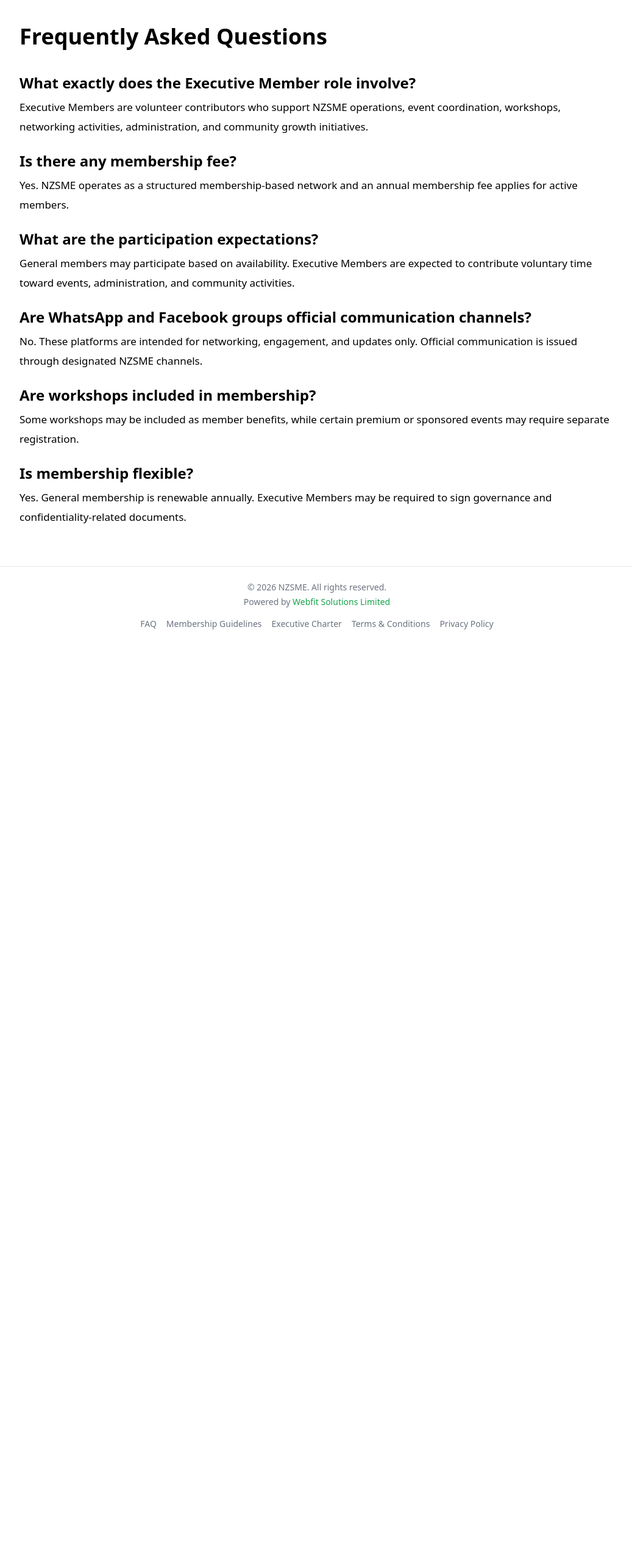
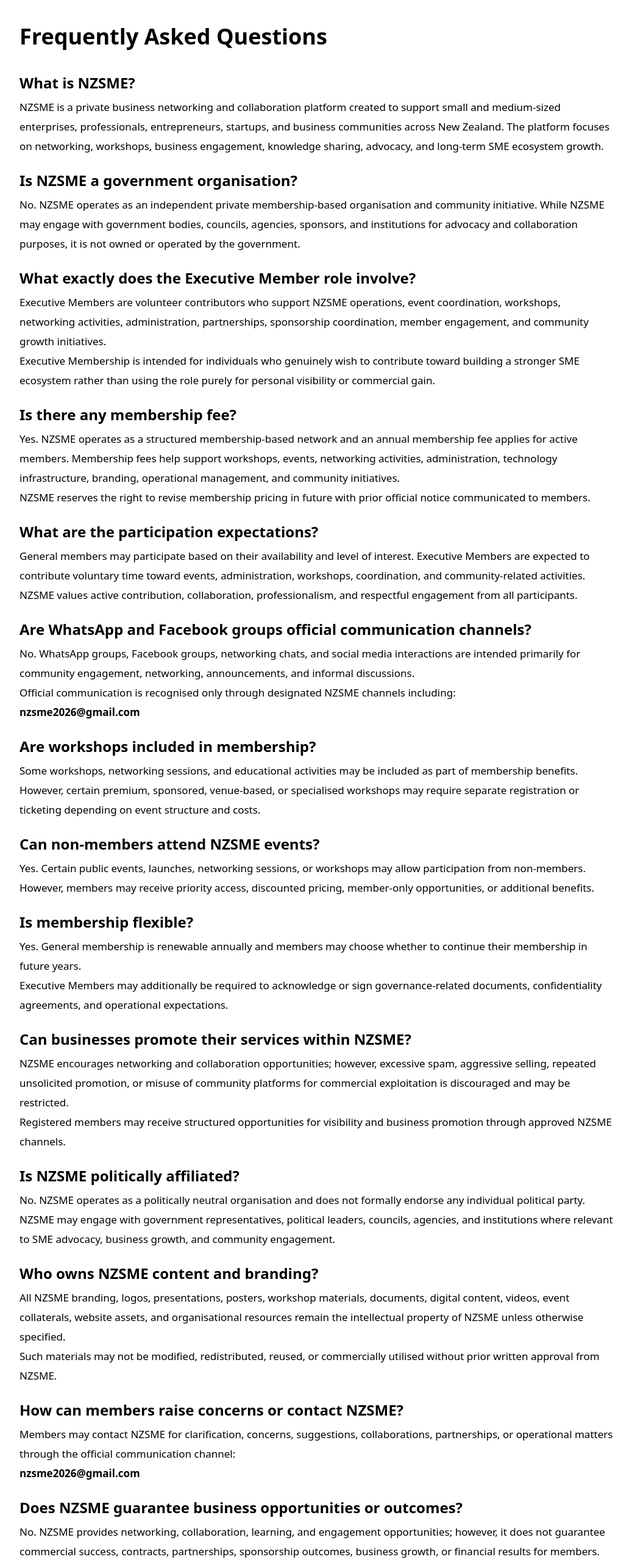
Before and after one commit to nzsme2026/nzsme, a Next.js app: page /faq in a window 1280 px wide. Shown: the part 120-2686 px from the top of the page at 61% size, without its empty margins (120-1157 px from the left). Before the commit the page ends 1177 px from the top, so only its background shows below. Built offline with nearby package versions, Linux system fonts and the light colour scheme.

Commit message:
Enhanced FAQ, privacy policy and governance content

```diff
--- a/app/faq/page.tsx
+++ b/app/faq/page.tsx
@@ -3,6 +3,34 @@
 export default function FAQPage() {
   return (
     <LegalPageLayout title="Frequently Asked Questions">
+
+      <div>
+        <h2 className="text-2xl font-semibold mb-2">
+          What is NZSME?
+        </h2>
+
+        <p>
+          NZSME is a private business networking and collaboration platform
+          created to support small and medium-sized enterprises, professionals,
+          entrepreneurs, startups, and business communities across New Zealand.
+          The platform focuses on networking, workshops, business engagement,
+          knowledge sharing, advocacy, and long-term SME ecosystem growth.
+        </p>
+      </div>
+
+      <div>
+        <h2 className="text-2xl font-semibold mb-2">
+          Is NZSME a government organisation?
+        </h2>
+
+        <p>
+          No. NZSME operates as an independent private membership-based
+          organisation and community initiative. While NZSME may engage with
+          government bodies, councils, agencies, sponsors, and institutions for
+          advocacy and collaboration purposes, it is not owned or operated by
+          the government.
+        </p>
+      </div>
 
       <div>
         <h2 className="text-2xl font-semibold mb-2">
@@ -12,7 +40,14 @@
         <p>
           Executive Members are volunteer contributors who support NZSME
           operations, event coordination, workshops, networking activities,
-          administration, and community growth initiatives.
+          administration, partnerships, sponsorship coordination, member
+          engagement, and community growth initiatives.
+        </p>
+
+        <p>
+          Executive Membership is intended for individuals who genuinely wish to
+          contribute toward building a stronger SME ecosystem rather than using
+          the role purely for personal visibility or commercial gain.
         </p>
       </div>
 
@@ -23,7 +58,15 @@
 
         <p>
           Yes. NZSME operates as a structured membership-based network and an
-          annual membership fee applies for active members.
+          annual membership fee applies for active members. Membership fees help
+          support workshops, events, networking activities, administration,
+          technology infrastructure, branding, operational management, and
+          community initiatives.
+        </p>
+
+        <p>
+          NZSME reserves the right to revise membership pricing in future with
+          prior official notice communicated to members.
         </p>
       </div>
 
@@ -33,9 +76,15 @@
         </h2>
 
         <p>
-          General members may participate based on availability. Executive
-          Members are expected to contribute voluntary time toward events,
-          administration, and community activities.
+          General members may participate based on their availability and level
+          of interest. Executive Members are expected to contribute voluntary
+          time toward events, administration, workshops, coordination, and
+          community-related activities.
+        </p>
+
+        <p>
+          NZSME values active contribution, collaboration, professionalism, and
+          respectful engagement from all participants.
         </p>
       </div>
 
@@ -45,9 +94,16 @@
         </h2>
 
         <p>
-          No. These platforms are intended for networking, engagement, and
-          updates only. Official communication is issued through designated
-          NZSME channels.
+          No. WhatsApp groups, Facebook groups, networking chats, and social
+          media interactions are intended primarily for community engagement,
+          networking, announcements, and informal discussions.
+        </p>
+
+        <p>
+          Official communication is recognised only through designated NZSME
+          channels including:
+          <br />
+          <strong>nzsme2026@gmail.com</strong>
         </p>
       </div>
 
@@ -57,8 +113,23 @@
         </h2>
 
         <p>
-          Some workshops may be included as member benefits, while certain
-          premium or sponsored events may require separate registration.
+          Some workshops, networking sessions, and educational activities may
+          be included as part of membership benefits. However, certain premium,
+          sponsored, venue-based, or specialised workshops may require separate
+          registration or ticketing depending on event structure and costs.
+        </p>
+      </div>
+
+      <div>
+        <h2 className="text-2xl font-semibold mb-2">
+          Can non-members attend NZSME events?
+        </h2>
+
+        <p>
+          Yes. Certain public events, launches, networking sessions, or
+          workshops may allow participation from non-members. However, members
+          may receive priority access, discounted pricing, member-only
+          opportunities, or additional benefits.
         </p>
       </div>
 
@@ -68,8 +139,94 @@
         </h2>
 
         <p>
-          Yes. General membership is renewable annually. Executive Members may
-          be required to sign governance and confidentiality-related documents.
+          Yes. General membership is renewable annually and members may choose
+          whether to continue their membership in future years.
+        </p>
+
+        <p>
+          Executive Members may additionally be required to acknowledge or sign
+          governance-related documents, confidentiality agreements, and
+          operational expectations.
+        </p>
+      </div>
+
+      <div>
+        <h2 className="text-2xl font-semibold mb-2">
+          Can businesses promote their services within NZSME?
+        </h2>
+
+        <p>
+          NZSME encourages networking and collaboration opportunities;
+          however, excessive spam, aggressive selling, repeated unsolicited
+          promotion, or misuse of community platforms for commercial
+          exploitation is discouraged and may be restricted.
+        </p>
+
+        <p>
+          Registered members may receive structured opportunities for visibility
+          and business promotion through approved NZSME channels.
+        </p>
+      </div>
+
+      <div>
+        <h2 className="text-2xl font-semibold mb-2">
+          Is NZSME politically affiliated?
+        </h2>
+
+        <p>
+          No. NZSME operates as a politically neutral organisation and does not
+          formally endorse any individual political party.
+        </p>
+
+        <p>
+          NZSME may engage with government representatives, political leaders,
+          councils, agencies, and institutions where relevant to SME advocacy,
+          business growth, and community engagement.
+        </p>
+      </div>
+
+      <div>
+        <h2 className="text-2xl font-semibold mb-2">
+          Who owns NZSME content and branding?
+        </h2>
+
+        <p>
+          All NZSME branding, logos, presentations, posters, workshop
+          materials, documents, digital content, videos, event collaterals,
+          website assets, and organisational resources remain the intellectual
+          property of NZSME unless otherwise specified.
+        </p>
+
+        <p>
+          Such materials may not be modified, redistributed, reused, or
+          commercially utilised without prior written approval from NZSME.
+        </p>
+      </div>
+
+      <div>
+        <h2 className="text-2xl font-semibold mb-2">
+          How can members raise concerns or contact NZSME?
+        </h2>
+
+        <p>
+          Members may contact NZSME for clarification, concerns, suggestions,
+          collaborations, partnerships, or operational matters through the
+          official communication channel:
+          <br />
+          <strong>nzsme2026@gmail.com</strong>
+        </p>
+      </div>
+
+      <div>
+        <h2 className="text-2xl font-semibold mb-2">
+          Does NZSME guarantee business opportunities or outcomes?
+        </h2>
+
+        <p>
+          No. NZSME provides networking, collaboration, learning, and
+          engagement opportunities; however, it does not guarantee commercial
+          success, contracts, partnerships, sponsorship outcomes, business
+          growth, or financial results for members.
         </p>
       </div>
 
--- a/app/privacy-policy/page.tsx
+++ b/app/privacy-policy/page.tsx
@@ -5,30 +5,84 @@
     <LegalPageLayout title="Privacy Policy">
 
       <p>
-        NZSME may collect personal and business-related information including
-        names, email addresses, phone numbers, and business details during
-        registration and participation.
+        NZSME respects the privacy, confidentiality, and security of all
+        members, partners, sponsors, volunteers, and participants engaging with
+        the NZSME ecosystem, website, events, workshops, and communication
+        platforms.
       </p>
 
       <p>
-        This information is used for membership management, communication,
-        event coordination, networking, and operational purposes.
+        NZSME may collect personal, professional, and business-related
+        information during membership registration, event participation,
+        sponsorship enquiries, networking activities, website usage, workshop
+        registrations, surveys, forms, and community engagement activities.
+        This information may include names, business names, email addresses,
+        phone numbers, business categories, social media details, event
+        participation history, and other relevant operational information.
       </p>
 
       <p>
-        NZSME does not intentionally sell or distribute member data to
-        unrelated third parties without consent unless required by law.
+        The information collected by NZSME is used for legitimate organisational
+        and operational purposes including membership administration, event
+        coordination, workshop management, networking facilitation,
+        communication, sponsorship engagement, community support, business
+        collaboration opportunities, website improvements, and organisational
+        planning.
       </p>
 
       <p>
-        Reasonable efforts are taken to maintain the security and
-        confidentiality of member information.
+        NZSME may also use member information to communicate updates related to
+        upcoming events, seminars, networking sessions, workshops, membership
+        renewals, sponsorship opportunities, governance announcements, and
+        community initiatives. By participating in NZSME activities or using
+        NZSME platforms, members acknowledge and consent to receiving such
+        organisational communications.
       </p>
 
       <p>
-        By engaging with NZSME platforms, members consent to receiving
-        organisational communications related to events, updates, and
-        membership activities.
+        NZSME does not intentionally sell, rent, publicly distribute, or share
+        confidential member information with unrelated third parties for
+        unauthorised commercial purposes. Limited information may be shared
+        where operationally required, legally necessary, or approved by the
+        member for networking, collaboration, sponsorship, or event-related
+        purposes.
+      </p>
+
+      <p>
+        NZSME takes reasonable administrative, technical, and operational steps
+        to maintain the confidentiality, integrity, and protection of member
+        information. While reasonable efforts are made to secure digital
+        platforms and records, NZSME cannot guarantee absolute protection
+        against all cyber threats, unauthorised access, external attacks, or
+        technical failures.
+      </p>
+
+      <p>
+        Members are expected to maintain the confidentiality of any private or
+        sensitive information obtained through NZSME platforms, discussions,
+        executive forums, workshops, networking activities, or member
+        interactions. Unauthorised distribution, misuse, harvesting, copying,
+        or commercial exploitation of member information is strictly prohibited.
+      </p>
+
+      <p>
+        NZSME websites, digital platforms, and communication systems may use
+        cookies, analytics tools, third-party integrations, forms, embedded
+        media, and related technologies to improve functionality, analyse user
+        engagement, and enhance the overall member experience.
+      </p>
+
+      <p>
+        NZSME reserves the right to update, revise, or modify this Privacy
+        Policy from time to time in line with operational, legal, technical, or
+        organisational requirements. Updated versions may be published on the
+        NZSME website and become effective upon publication.
+      </p>
+
+      <p>
+        Official privacy-related communication or concerns may be directed to:
+        <br />
+        <strong>nzsme2026@gmail.com</strong>
       </p>
 
     </LegalPageLayout>
```
